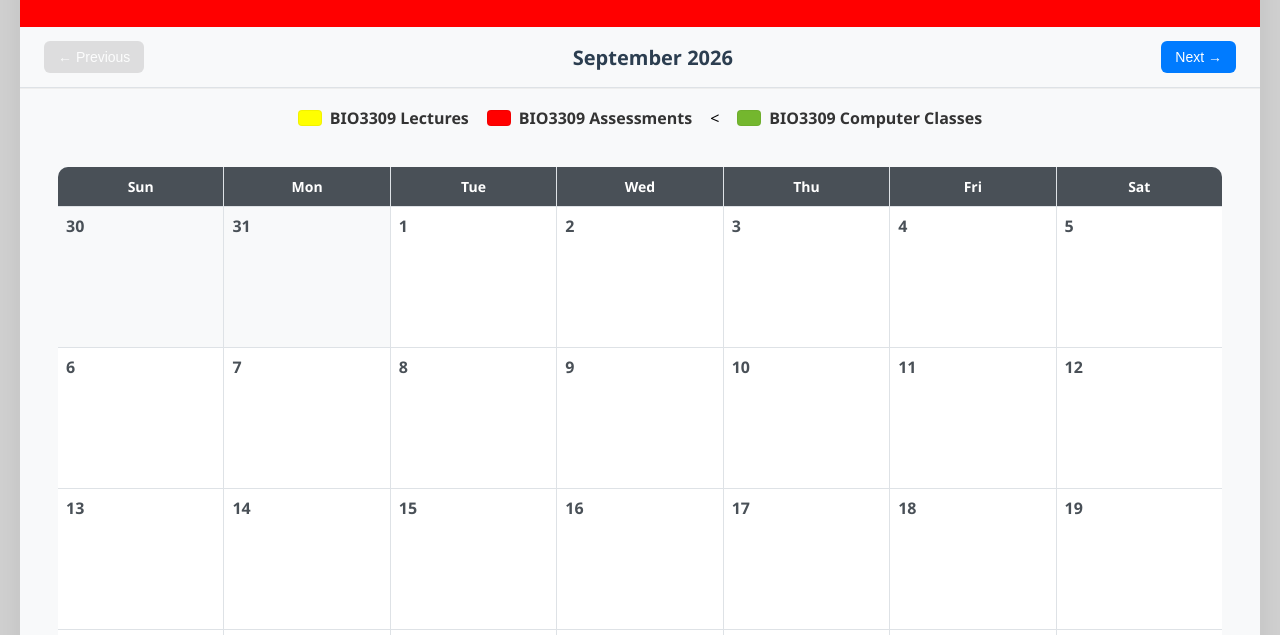
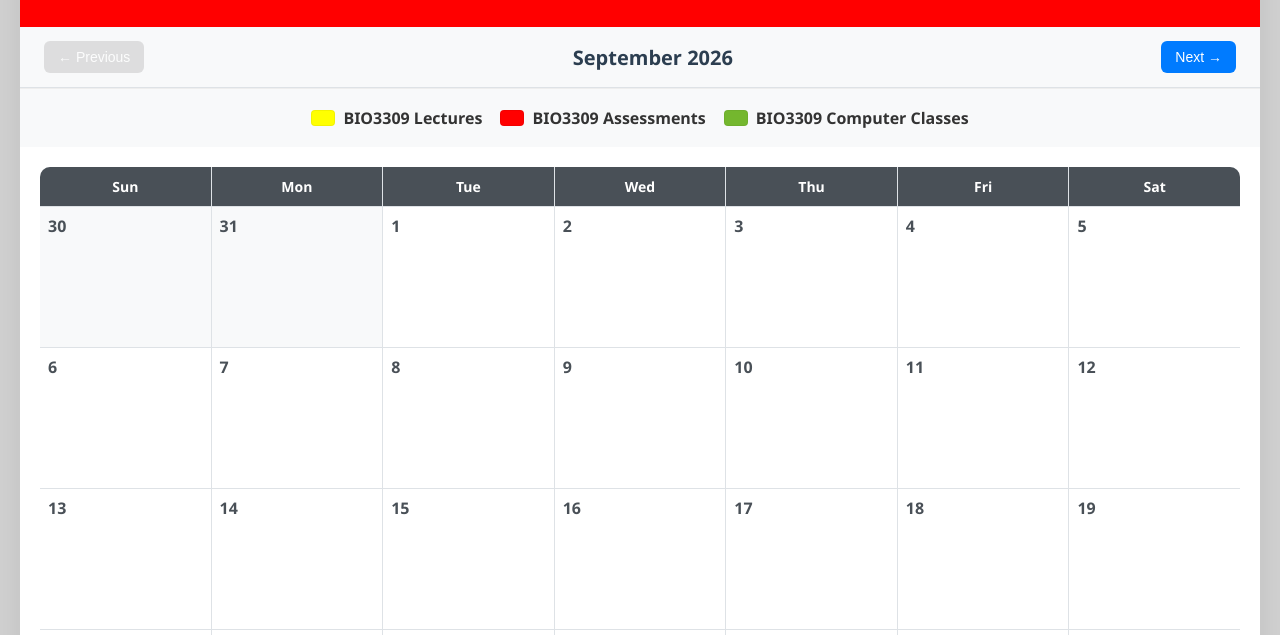
Before and after one commit to n-mcgowan/BIO3309-interactive-calendar, a plain HTML site: page index.html in a window 1280 px wide. Shown: the part 153-788 px from the top of the page. Drawn offline with Linux system fonts and the light colour scheme.

Commit message:
Update index.html

```diff
--- a/index.html
+++ b/index.html
@@ -222,9 +222,10 @@
         <div class="legend-color bio3309-assessment"></div>
         <span>BIO3309 Assessments</span>
     </div>
-       <<div class="legend-item">
+       <div class="legend-item">
         <div class="legend-color bio3309-computer"></div>
         <span>BIO3309 Computer Classes</span>
+    </div>
     </div>
 
     <div class="calendar" id="calendar"></div>
```
